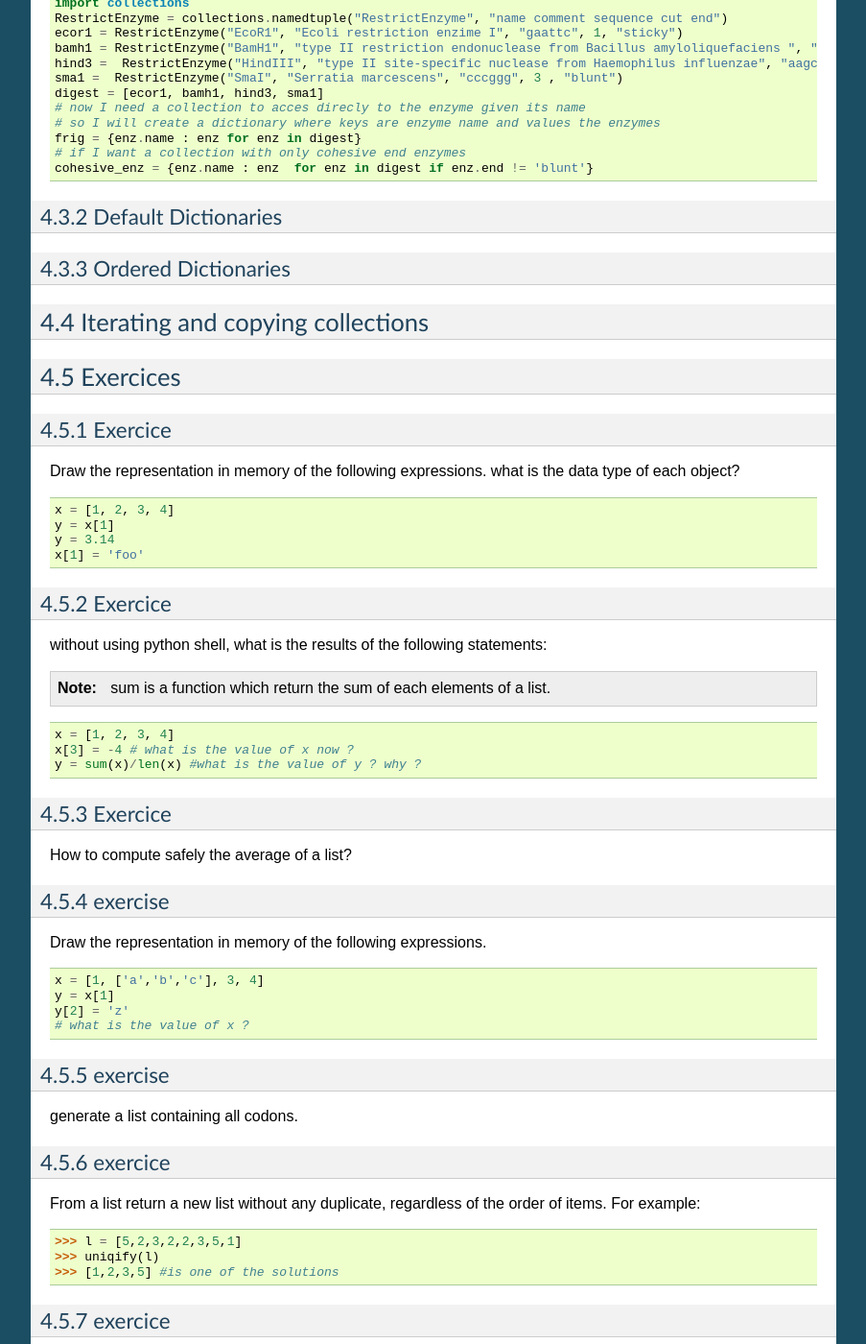
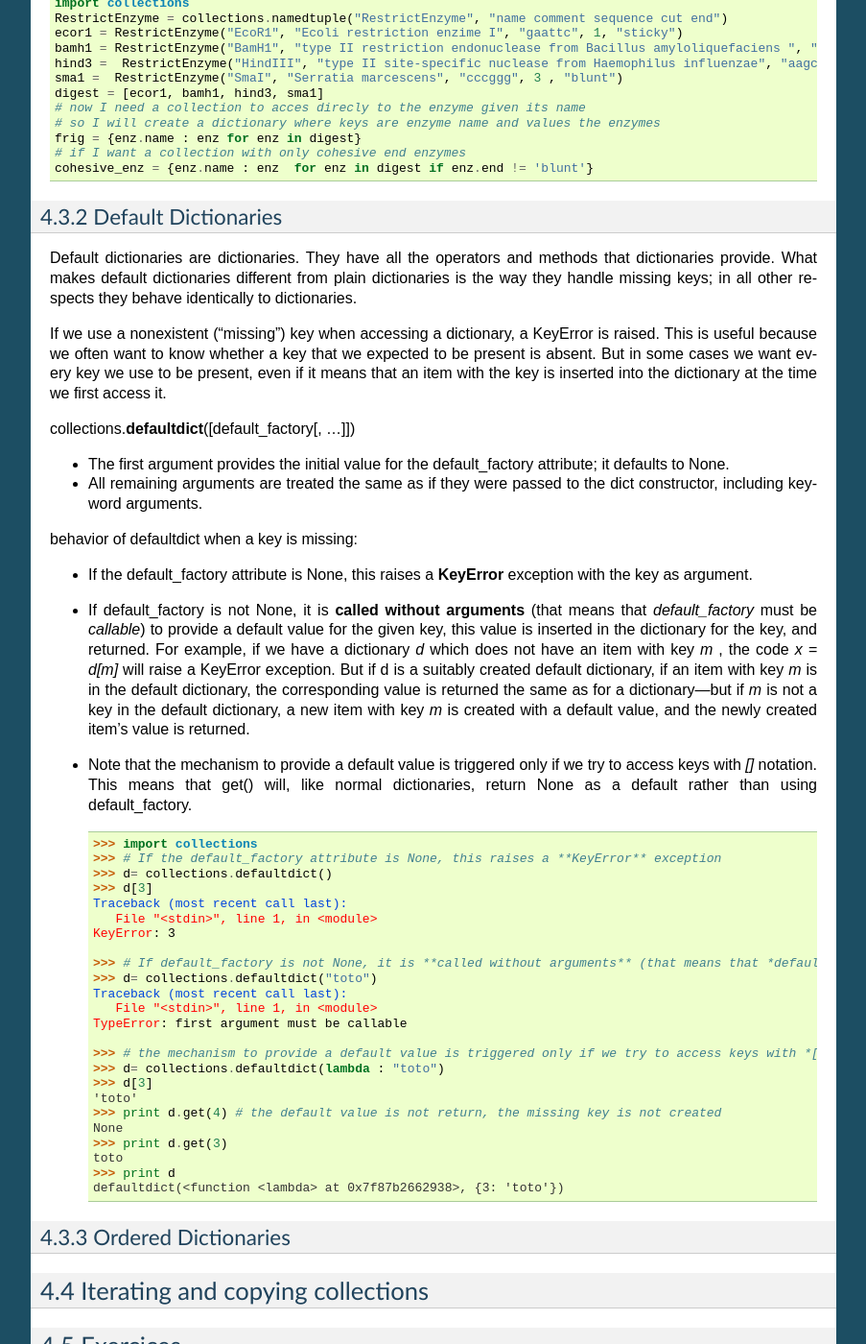
Before and after one commit to C3BI-pasteur-fr/python-course-1, a Sphinx documentation site: the page built from source/Collection_Data_Types.rst, in a window 1280 px wide and 1400 px high, scrolled down 11363 px. Shown: the whole window at 96% size, without its empty margins (198-1101 px from the left). Built offline with Sphinx 7.4.7, drawn with Linux system fonts in a browser that asks for light colours.

Commit message:
add section about defaultdict

```diff
--- a/source/Collection_Data_Types.rst
+++ b/source/Collection_Data_Types.rst
@@ -674,8 +674,67 @@ set comprehensions, two syntaxes are supported: ::
 Default Dictionaries
 --------------------
 
+Default dictionaries are dictionaries. They have all the operators and methods
+that dictionaries provide. What makes default dictionaries different from
+plain dictionaries is the way they handle missing keys; in all other respects
+they behave identically to dictionaries.
+
+If we use a nonexistent (“missing”) key when accessing a dictionary, a KeyError
+is raised. This is useful because we often want to know whether a key that we
+expected to be present is absent. But in some cases we want every key we use
+to be present, even if it means that an item with the key is inserted into the
+dictionary at the time we first access it.
+
+collections.\ **defaultdict**\ ([default_factory[, ...]])
+
+* The first argument provides the initial value for the default_factory attribute; it defaults to None.
+* All remaining arguments are treated the same as if they were passed to the dict constructor, including keyword arguments.
+
+behavior of defaultdict when a key is missing:
+
+* If the default_factory attribute is None, this raises a **KeyError** exception with the key as argument.
+* If default_factory is not None, it is **called without arguments** (that means that *default_factory* must be *callable*)
+  to provide a default value for the given key,
+  this value is inserted in the dictionary for the key, and returned.
+  For example, if we have a dictionary *d* which does not have an item with
+  key *m* , the code *x = d[m]* will raise a KeyError exception. But if d is a suitably
+  created default dictionary, if an item with key *m* is in the default dictionary, the
+  corresponding value is returned the same as for a dictionary—but if *m* is not a
+  key in the default dictionary, a new item with key *m* is created with a default
+  value, and the newly created item’s value is returned.
+* Note that the mechanism to provide a default value is triggered only if we try to access keys with *[]* notation.
+  This means that get() will, like normal dictionaries, return None as a default rather than using default_factory. ::
+
+   >>> import collections
+   >>> # If the default_factory attribute is None, this raises a **KeyError** exception
+   >>> d= collections.defaultdict()
+   >>> d[3]
+   Traceback (most recent call last):
+      File "<stdin>", line 1, in <module>
+   KeyError: 3
+
+   >>> # If default_factory is not None, it is **called without arguments** (that means that *default_factory* must be *callable*)
+   >>> d= collections.defaultdict("toto")
+   Traceback (most recent call last):
+      File "<stdin>", line 1, in <module>
+   TypeError: first argument must be callable
+
+   >>> # the mechanism to provide a default value is triggered only if we try to access keys with *[]* notation.
+   >>> d= collections.defaultdict(lambda : "toto")
+   >>> d[3]
+   'toto'
+   >>> print d.get(4) # the default value is not return, the missing key is not created
+   None
+   >>> print d.get(3)
+   toto
+   >>> print d
+   defaultdict(<function <lambda> at 0x7f87b2662938>, {3: 'toto'})
+
+
 Ordered Dictionaries
 --------------------
+
+
 
 Iterating and copying collections
 =================================
```
